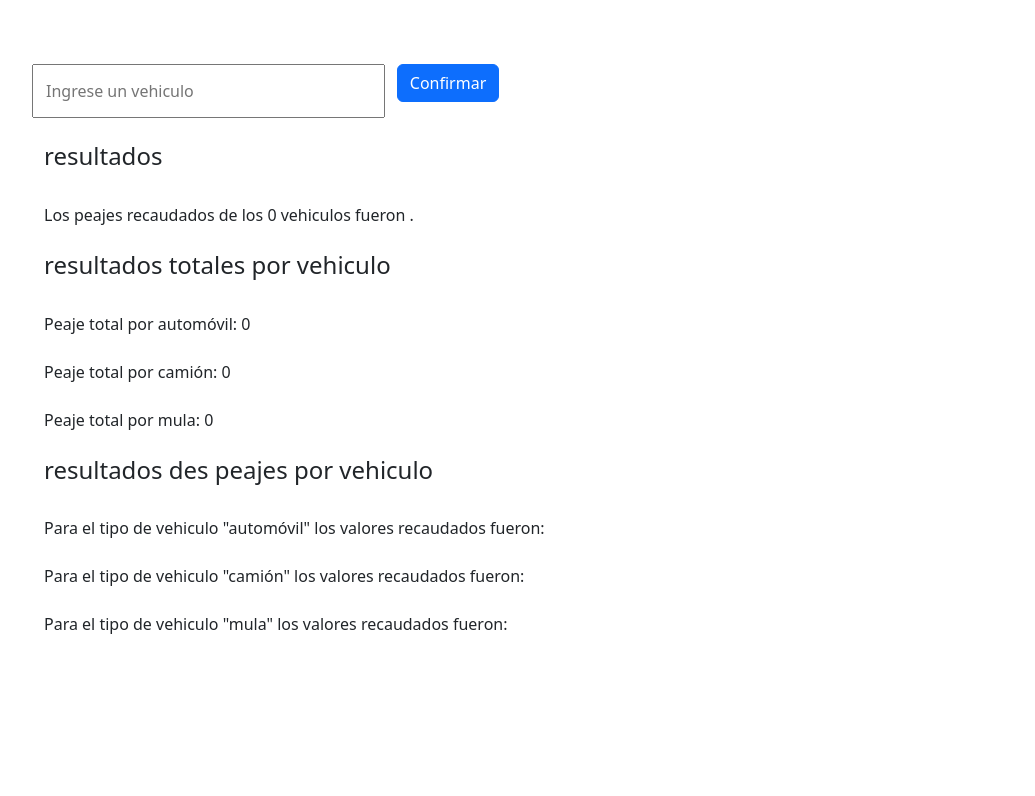
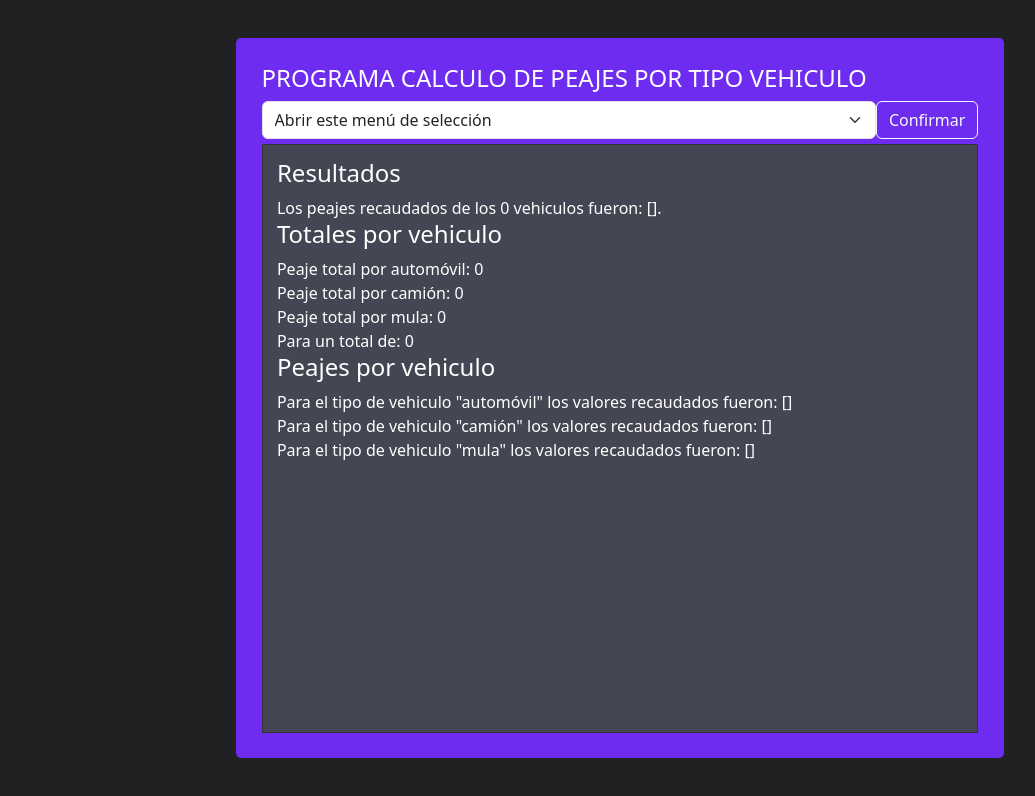
Before and after one commit to Juan-Corredor/prueba-javascript, a plain HTML site: page index.html in a window 1280 px wide. Both pictures are taken after a click on the button "Confirmar". Shown: the whole page, without its empty margins (20-1055 px from the left). Drawn offline with nearby package versions, Linux system fonts and the light colour scheme.

Commit message:
Mejoras funciones y apariencia

```diff
--- a/index.html
+++ b/index.html
@@ -1,5 +1,5 @@
 <!doctype html>
-<html lang="en">
+<html lang="en" >
   <head>
     <meta charset="utf-8">
     <meta name="viewport" content="width=device-width, initial-scale=1">
@@ -9,22 +9,30 @@
   </head>
   <body>
     <div class="content-principal">
-      <form class="row g-4">
-          <input type="text" id="valorVehiculo" placeholder="Ingrese un vehiculo" onchange="valorInput(this.value)">
-        <div class="col-auto">
-          <button type="submit" class="btn btn-primary mb-3" id="boton">Confirmar</button>
-        </div>
-        <h4>resultados</h4>
+      <h4>PROGRAMA CALCULO DE PEAJES POR TIPO VEHICULO</h4>
+      <div class="col-auto">
+        <select class="form-select"  aria-label=".form-select-sm example" id="valorVehiculo">
+          <option selected>Abrir este menú de selección</option>
+          <option value="automóvil">Automóvil</option>
+          <option value="camión">Camión</option>
+          <option value="mula">Mula</option>
+        </select>
+        <!-- <input type="text" id="valorVehiculo" placeholder="Ingrese un vehiculo" onchange="valorInput(this.value)"> -->
+        <button type="submit" class="btn btn-outline-light" id="boton">Confirmar</button>
+      </div>
+      <div class="content-result">
+        <h4>Resultados</h4>
         <label id="texto_1"></label>
-        <h4>resultados totales por vehiculo</h4>
+        <h4>Totales por vehiculo</h4>
         <label id="peaje_ta"></label>
         <label id="peaje_tc"></label>
         <label id="peaje_tm"></label>
-        <h4>resultados des peajes por vehiculo</h4>
+        <label id="peajes_tt"></label>
+        <h4>Peajes por vehiculo</h4>
         <label id="peaje_a"></label>
         <label id="peaje_c"></label>
-        <label id="peaje_m"></label>
-      </form>
+        <label type="number" id="peaje_m"></label>
+      </div>
     </div>
 
     <script src="index.js"></script>
--- a/index.js
+++ b/index.js
@@ -1,67 +1,66 @@
-//Elementos HTML
-let boton = document.getElementById('boton');
-let valorVehiculo = document.getElementById("valorVehiculo");
-
 //Variables de resultados
-let resultGlobal = document.getElementById('texto_1');
-let resultadosPeajeTotalA = document.getElementById('peaje_ta');
-let resultadosPeajeTotalC = document.getElementById('peaje_tc');
-let resultadosPeajeTotalM = document.getElementById('peaje_tm');
-
-let resultadosPeajesA = document.getElementById('peaje_a');
-let resultadosPeajesC = document.getElementById('peaje_c');
-let resultadosPeajesM = document.getElementById('peaje_m');
-
+const elementosHtml = {
+    boton: document.getElementById('boton'),
+    inputVehiculo: document.getElementById("valorVehiculo"),
+    peajesGlobal : document.getElementById('texto_1'),
+    totalAutomovil: document.getElementById('peaje_ta'),
+    totalCamion: document.getElementById('peaje_tc'),
+    totalMula: document.getElementById('peaje_tm'),
+    totalGeneral: document.getElementById('peajes_tt'),
+    peajesAutomovil: document.getElementById('peaje_a'),
+    peajesCamion: document.getElementById('peaje_c'),
+    peajesMula: document.getElementById('peaje_m'),
+}
 //Arreglos de tipos vehiculos
-let peajesAutomovil = [];
-let peajesCamion = [];
-let peajesMula = [];
-let totalPeajes = []
-//Variables para calcular totales individuales
-let peajeTotalA = 0;
-let peajeTotalC = 0;
-let peajeTotalM = 0;
-
-
-function valorInput(tipo){
-    return valorVehiculo.value = tipo
+const listPeajes = {
+    peajesAutomovil: [],
+    peajesCamion: [],
+    peajesMula: [],
+    peajeTotal: []
 }
 
-boton.onclick =  function( ){
-    switch (valorVehiculo.value) {
-        case 'automovil':
-        case 'automóvil':
-            peajesAutomovil.push(15.300)
-            totalPeajes.push(15.300)
-          break;
-        case 'camion':
-        case 'camión':
-            peajesCamion.push(20.200)
-            totalPeajes.push(20.200)
-            break;
-        case 'mula':
-            peajesMula.push(25.500)
-            totalPeajes.push(25.500)
-            break;
-        default:
-          alert(`Lo siento, no se encontro el tipo de vehiculo ${valorVehiculo.value}.`);
-            break;
-    }
-    let resultados = `Los peajes recaudados de los ${totalPeajes.length} vehiculos fueron ${totalPeajes}.`
-    resultGlobal.innerHTML = resultados
-    calculoPeajeTotal()
+//Variables para calcular totales individuales y para formatear valor
+let peajeTotal = 0;
+const formatterNum = new Intl.NumberFormat('de-DE')
 
-    resultadosPeajesA.innerHTML =  peajesPorVehiculo('automóvil', peajesAutomovil )
-    resultadosPeajesC.innerHTML =  peajesPorVehiculo('camión', peajesCamion )
-    resultadosPeajesM.innerHTML =  peajesPorVehiculo('mula', peajesMula )
-    valorVehiculo.value = "";
+// function valorInput(tipo){
+//     return elementosHtml.inputVehiculo.value = tipo;
+// }
+
+elementosHtml.boton.onclick =  function( ){
+    elementosHtml.peajesGlobal.innerHTML = calculoValorPeaje();
+    //Total de Peajes por vehiculos
+    elementosHtml.totalAutomovil.innerHTML =  peajesTotal('automóvil', listPeajes.peajesAutomovil, peajeTotal );
+    elementosHtml.totalCamion.innerHTML =  peajesTotal('camión', listPeajes.peajesCamion, peajeTotal );
+    elementosHtml.totalMula.innerHTML =  peajesTotal('mula', listPeajes.peajesMula, peajeTotal );
+    elementosHtml.totalGeneral.innerHTML =  peajesTotal('todos', listPeajes.peajeTotal, peajeTotal);
+    //Lista de peajes recaudados por vehiculos
+    elementosHtml.peajesAutomovil.innerHTML =  peajesPorVehiculo('automóvil', listPeajes.peajesAutomovil);
+    elementosHtml.peajesCamion.innerHTML =  peajesPorVehiculo('camión', listPeajes.peajesCamion);
+    elementosHtml.peajesMula.innerHTML =  peajesPorVehiculo('mula', listPeajes.peajesMula);
     return false;
 };
 
-function calculoPeajeTotal(){
-    resultadosPeajeTotalA.innerHTML =  peajesTotal('automóvil', peajesAutomovil, peajeTotalA );
-    resultadosPeajeTotalC.innerHTML =  peajesTotal('camión', peajesCamion, peajeTotalC );
-    resultadosPeajeTotalM.innerHTML =  peajesTotal('mula', peajesMula, peajeTotalM );
+function calculoValorPeaje(){
+    switch (valorVehiculo.value) {
+        case 'automóvil':
+            listPeajes.peajesAutomovil.push(15300)
+            listPeajes.peajeTotal.push(15300)
+          break;
+        case 'camión':
+            listPeajes.peajesCamion.push(20200)
+            listPeajes.peajeTotal.push(20200)
+            break;
+        case 'mula':
+            listPeajes.peajesMula.push(25500)
+            listPeajes.peajeTotal.push(25500)
+            break;
+        default:
+          alert("Lo siento, debe elegir primero el tipo de vehiculo");
+            break;
+    }
+    let resultados = `Los peajes recaudados de los ${listPeajes.peajeTotal.length} vehiculos fueron: [${listPeajes.peajeTotal.map(formatterNum.format)}].`
+    return resultados;
 }
 
 function peajesTotal(nameTipoVehiculo, listVehiculo, totalTipoPeaje){
@@ -71,11 +70,13 @@ function peajesTotal(nameTipoVehiculo, listVehiculo, totalTipoPeaje){
         totalTipoPeaje += listVehiculo[n];
     }
 
-    let resultados = `Peaje total por ${nameTipoVehiculo}: ${totalTipoPeaje}`;
+    let resultados = ``;
+    nameTipoVehiculo == "todos" ?
+        resultados = `Para un total de: ${formatterNum.format(totalTipoPeaje)}` : resultados = `Peaje total por ${nameTipoVehiculo}: ${formatterNum.format(totalTipoPeaje)}`
     return resultados;
 }
 
 function peajesPorVehiculo(nameTipoVehiculo, vehiculo){
-    let resultados = `Para el tipo de vehiculo "${nameTipoVehiculo}" los valores recaudados fueron: ${vehiculo}`;
+    let resultados = `Para el tipo de vehiculo "${nameTipoVehiculo}" los valores recaudados fueron: [${vehiculo.map(formatterNum.format)}]`;
     return resultados;
 }
--- a/style.css
+++ b/style.css
@@ -1,9 +1,38 @@
+body{
+    background-color: #202123;
+}
+
 .content-principal {
     display: flex;
-    margin: 5%;
-    justify-content: space-around;
+    flex-direction: column;
+    padding: 2%;
+    background-color: #6e2cf0;
+    color: white;
+    width: 60%;
+    height: 90vh; /* Altura fija */
+    margin-top: 3%;
+    margin-left: 20%;
+    border-radius: 5px;
 }
-#valorVehiculo{
-    width: 30%;
 
+.content-principal .content-result {
+    display: flex;
+    flex-direction: column;
+    padding: 2%;
+    background-color: #444653;
+    color: white;
+    border: 1px solid #333333;
+    width: 100%; /* Ancho fijo */
+    height: 100%; /* Altura fija */
+    overflow-y: scroll; /* Desplazamiento vertical */
 }
+
+.content-principal .content-result label {
+    word-wrap: break-word; /* Ajuste automático del texto a varias líneas */
+}
+
+.content-principal .col-auto{
+    display: inline-flex;
+    align-items: flex-start;
+    margin-bottom: 5px;
+}
```
